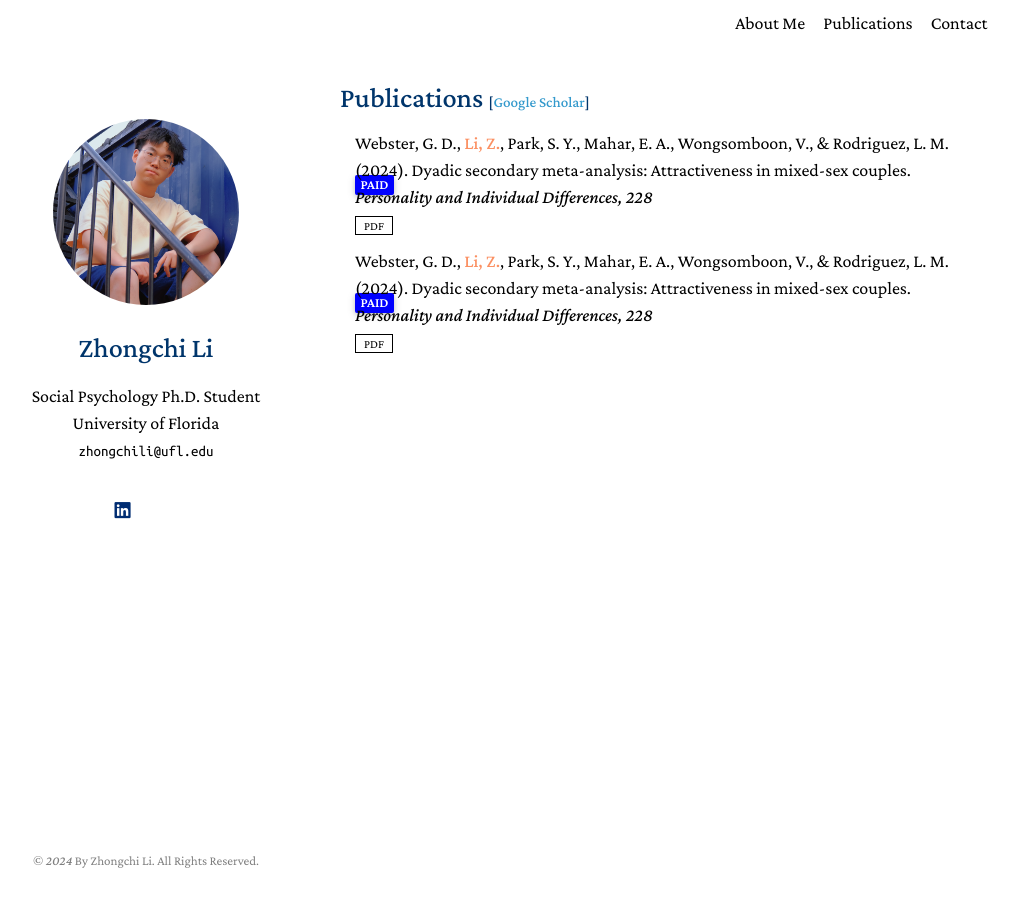
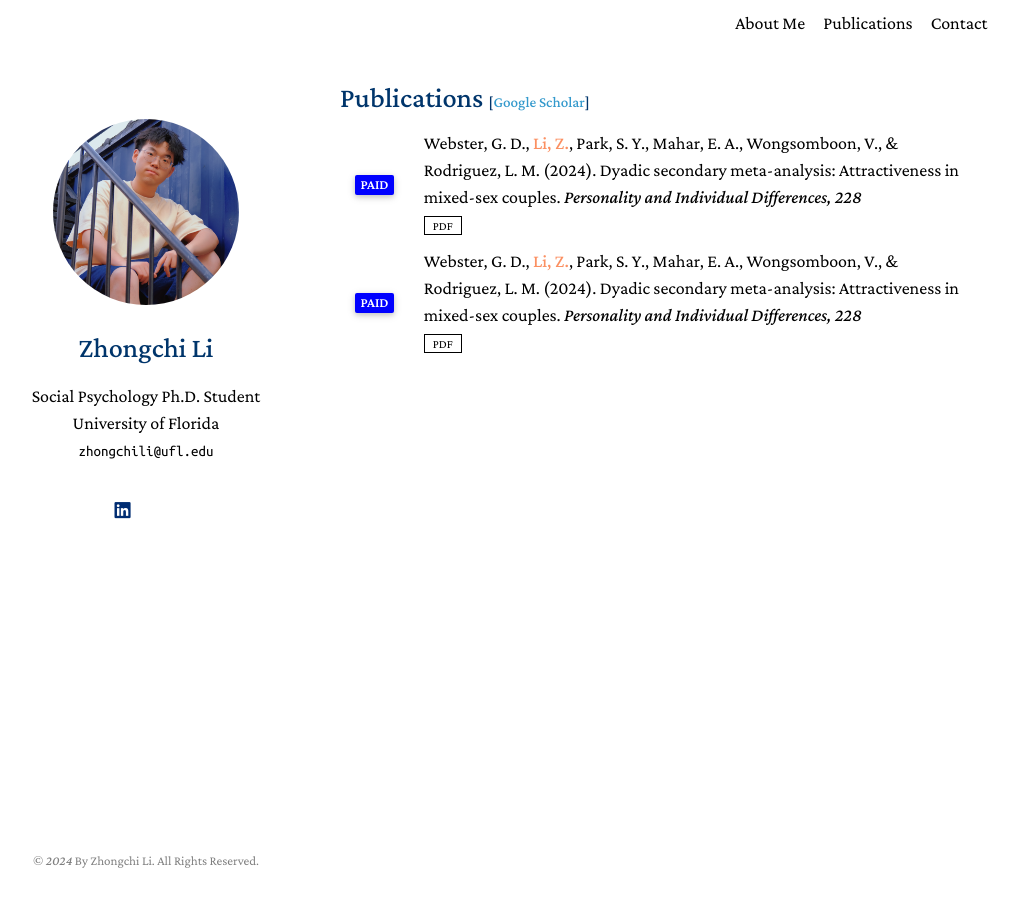
Before and after one commit to zhongchili52/zhongchili52.github.io, a Jekyll site: the page built from publicationspage.md, in a window 1280 px wide. Shown: the whole page, without its empty margins (130-1149 px from the left). Built offline with Jekyll 4.4.1, drawn with Linux system fonts in a browser that asks for light colours; nearby versions of some CDN libraries; library files that are not in the unit come from our copies; a style sheet for code colours, icons or effects is not loaded.

Commit message:
Update publications.md

```diff
--- a/_includes/publications.md
+++ b/_includes/publications.md
@@ -10,7 +10,7 @@
 
 <li>
 <div class="pub-row">
-  <div style="position: fixed;padding-right: 15px;padding-left: 15px;">
+  <div style="position: relative;padding-right: 15px;padding-left: 15px;">
       {{ link.conference_short }}
   </div>
   <div class="col-sm-9" style="position: relative;padding-right: 15px;padding-left: 15px;">
```
